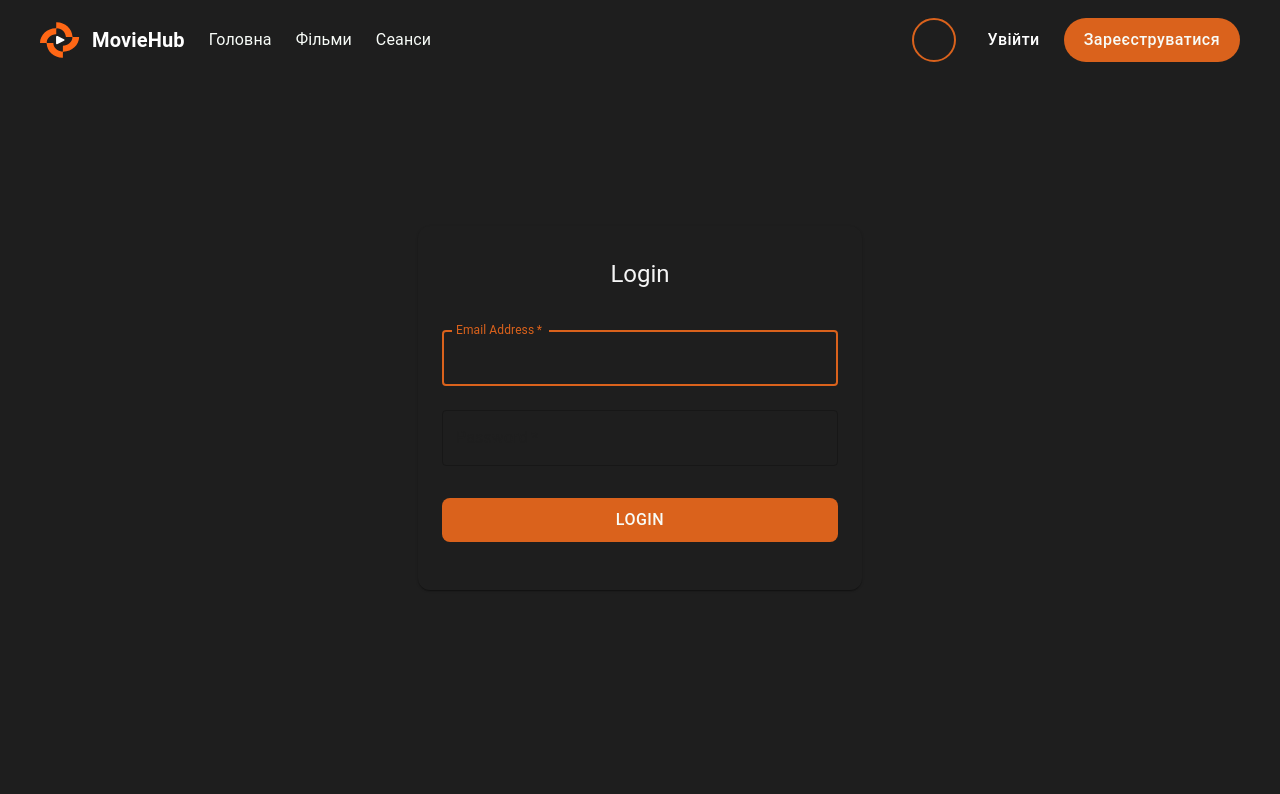
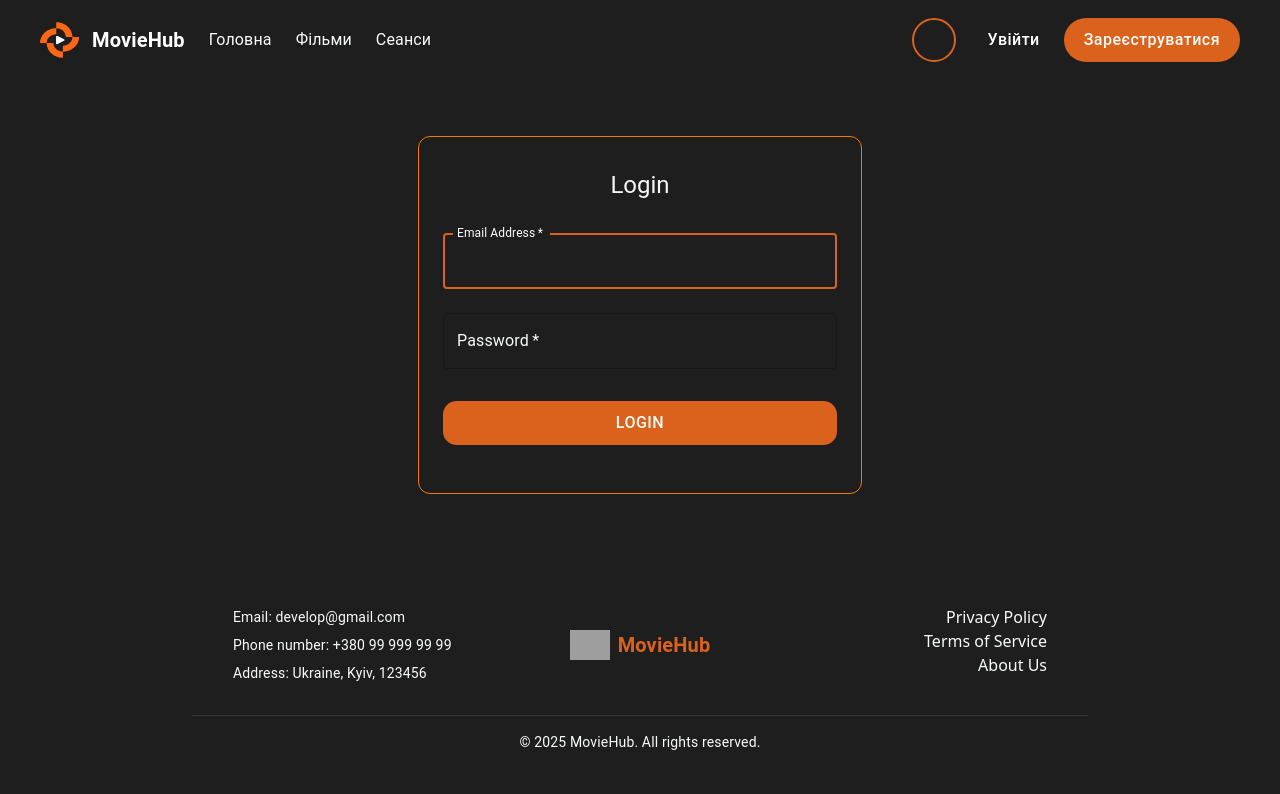
Before and after one commit to Rivgoo/MovieHub-WEB, a React (Vite) app: page /login in a window 1280 px wide. Shown: the top 794 px of the page. Built offline with nearby package versions, Linux system fonts and the light colour scheme; grey boxes are pictures that could not be loaded; some icons are missing.

Commit message:
refactor(LoginPage): made separate component for form and rebuild styles

```diff
--- /dev/null
+++ b/src/features/Login/LoginPage.styles.ts
@@ -0,0 +1,67 @@
+import { Theme } from '@mui/material';
+
+export default (theme: Theme) => ({
+  wrapper: {
+    display: 'flex',
+    flexDirection: 'column',
+    justifyContent: 'center',
+    alignItems: 'center',
+    flexGrow: 1,
+    bgcolor: theme.palette.background.default,
+    p: 2,
+  },
+  container: {
+    p: 4,
+    display: 'flex',
+    flexDirection: 'column',
+    alignItems: 'center',
+    border: `0.5px solid`,
+    borderRadius: '12px',
+    borderColor: theme.palette.primary.dark,
+    boxShadow: 'none',
+  },
+  title: {
+    mb: 2,
+  },
+  form: {
+    width: '100%',
+  },
+  errorBox: {
+    mt: 2,
+    padding: '3px 6px',
+    display: 'flex',
+    alignItems: 'center',
+    backgroundColor: '#D32F2F',
+    '& .MuiAlert-icon': {
+      mr: 1,
+      color: theme.palette.text.primary,
+    },
+    '& .MuiAlert-message': {
+      display: 'flex',
+      alignItems: 'center',
+      color: theme.palette.text.primary,
+      width: '100%',
+    },
+  },
+  button: {
+    mt: 3,
+    mb: 2,
+  },
+  textField: {
+    '& label': {
+      color: theme.palette.primary.light,
+      transition: 'color 0.3s ease',
+    },
+    '& label.Mui-focused': {
+      color: theme.palette.primary.light,
+    },
+    '& .MuiInputBase-root': {
+      color: theme.palette.primary.light,
+      borderColor: theme.palette.primary.light,
+      transition: 'border-color 0.4s ease',
+    },
+    '& .MuiInputBase-root textarea': {
+      backgroundColor: 'transparent',
+    },
+  },
+});
--- a/src/features/Login/LoginPage.tsx
+++ b/src/features/Login/LoginPage.tsx
@@ -2,6 +2,7 @@ import React, { useState, FormEvent } from 'react';
 import { useNavigate, useLocation } from 'react-router-dom';
 import { AxiosError } from 'axios';
 import { useAuth } from '../../core/auth/useAuth';
+import getStyles from './LoginPage.styles.ts';
 import { loginUser } from './api';
 import { ApiErrorResponse } from '../../core/api/types';
 import axios from 'axios';
@@ -9,15 +10,30 @@ import axios from 'axios';
 import Box from '@mui/material/Box';
 import Container from '@mui/material/Container';
 import TextField from '@mui/material/TextField';
-import Button from '@mui/material/Button';
+import { PrimaryButton } from '../../shared/components/Buttons.tsx';
+
 import Typography from '@mui/material/Typography';
 import CircularProgress from '@mui/material/CircularProgress';
 import Alert from '@mui/material/Alert';
 import Paper from '@mui/material/Paper';
 import Footer from '../../shared/components/Footer';
 import Header from '../../shared/components/Header/Header';
+import { useTheme } from '@mui/material';
 
 const LoginPage: React.FC = () => {
+  return (
+    <>
+      <Header />
+      <LoginForm />
+      <Footer />
+    </>
+  );
+};
+
+const LoginForm: React.FC = () => {
+  const theme = useTheme();
+  const styles = getStyles(theme);
+
   const [email, setEmail] = useState('');
   const [password, setPassword] = useState('');
   const [error, setError] = useState<string | null>(null);
@@ -62,29 +78,9 @@ const LoginPage: React.FC = () => {
   };
 
   return (
-    <>
-      <Header />
-      <Box
-        sx={{
-          display: 'flex',
-          flexDirection: 'column',
-          justifyContent: 'center',
-          alignItems: 'center',
-          minHeight: '80vh',
-          bgcolor: 'background.default',
-          p: 2,
-        }}>
-        <Container
-          component={Paper}
-          maxWidth="xs"
-          sx={{
-            p: 4,
-            display: 'flex',
-            flexDirection: 'column',
-            alignItems: 'center',
-            borderRadius: '12px',
-          }}>
-          <Typography component="h1" variant="h5" sx={{ mb: 3 }}>
+    <Box sx={styles.wrapper}>
+      <Container component={Paper} maxWidth="xs" sx={styles.container}>
+        <Typography component="h1" variant="h5" sx={styles.title}>
           Login
         </Typography>
 
@@ -92,7 +88,7 @@ const LoginPage: React.FC = () => {
           component="form"
           onSubmit={handleSubmit}
           noValidate
-            sx={{ width: '100%' }}>
+          sx={styles.form}>
           <TextField
             margin="normal"
             required
@@ -106,6 +102,7 @@ const LoginPage: React.FC = () => {
             onChange={(e) => setEmail(e.target.value)}
             disabled={isSubmitting}
             error={!!error}
+            sx={styles.textField}
           />
           <TextField
             margin="normal"
@@ -120,33 +117,31 @@ const LoginPage: React.FC = () => {
             onChange={(e) => setPassword(e.target.value)}
             disabled={isSubmitting}
             error={!!error}
+            sx={styles.textField}
           />
 
           {error && (
-              <Alert severity="error" sx={{ mt: 2, width: '100%' }}>
+            <Alert severity="error" sx={styles.errorBox}>
               {error}
             </Alert>
           )}
 
-            <Button
+          <PrimaryButton
             type="submit"
             fullWidth
             variant="contained"
             color="primary"
             disabled={isSubmitting}
-              sx={{ mt: 3, mb: 2 }}>
+            sx={styles.button}>
             {isSubmitting ? (
               <CircularProgress size={24} color="inherit" />
             ) : (
               'Login'
             )}
-            </Button>
+          </PrimaryButton>
         </Box>
       </Container>
     </Box>
-
-      <Footer />
-    </>
   );
 };
 
--- a/src/styles/reset.css
+++ b/src/styles/reset.css
@@ -117,10 +117,18 @@ blockquote:before,
 blockquote:after,
 q:before,
 q:after {
-	content: "";
+  content: '';
   content: none;
 }
 table {
   border-collapse: collapse;
   border-spacing: 0;
 }
+html,
+body,
+#root {
+  display: flex;
+  flex-direction: column;
+  height: 100dvh;
+  margin: 0;
+}
```
Lines whose indentation alone changed are shown as unchanged.
